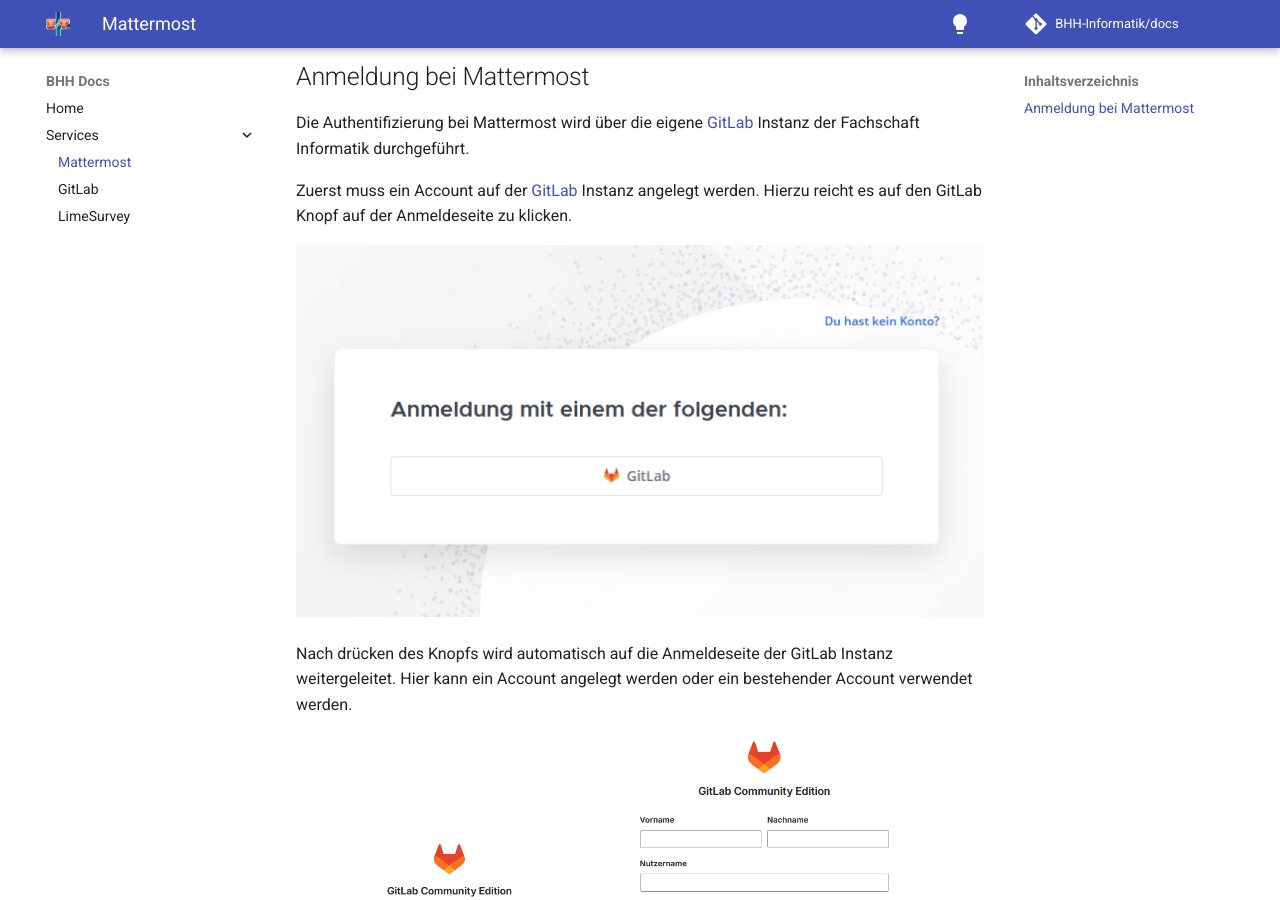
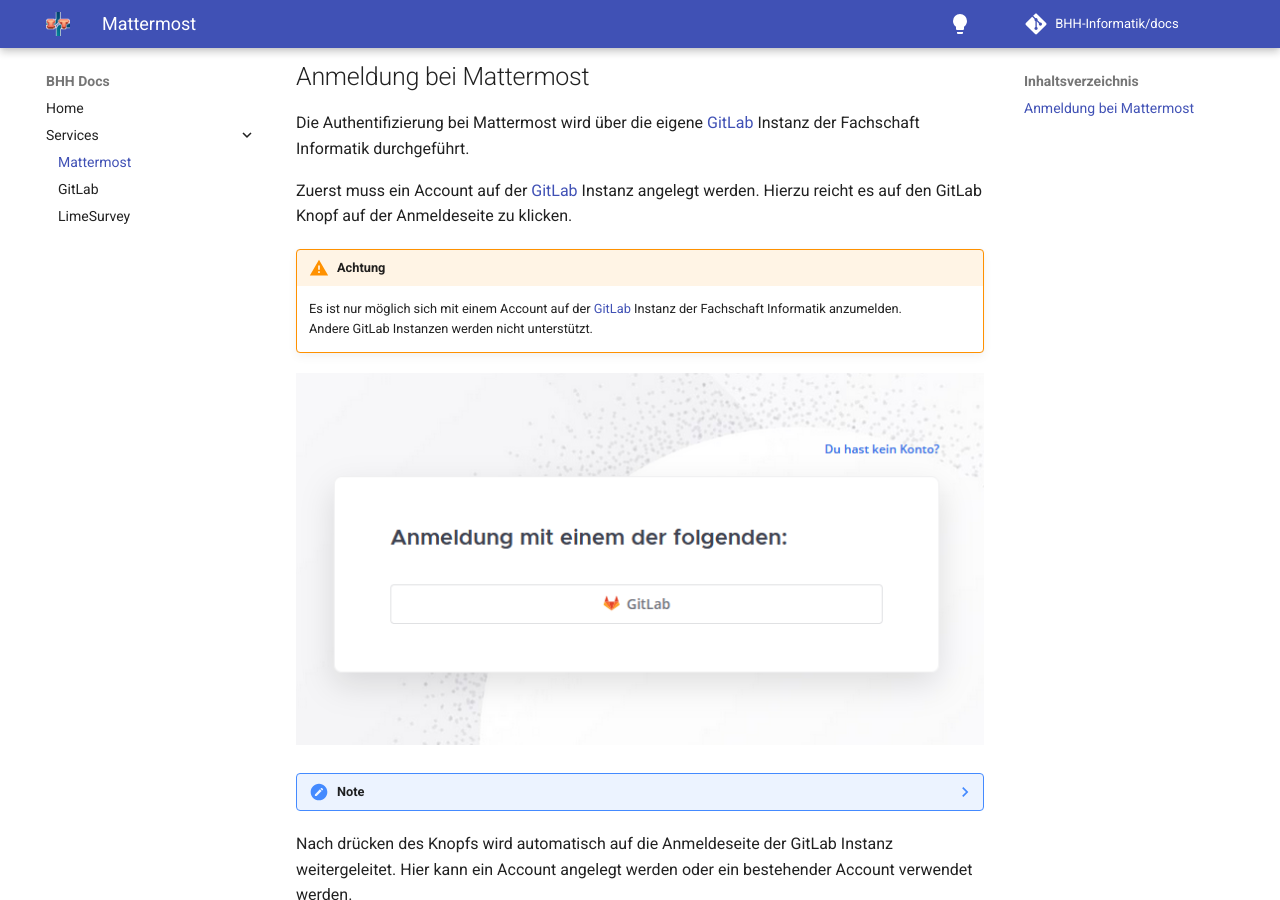
Before and after one commit to BHH-Informatik/docs, an MkDocs documentation site: the page built from docs/services/mattermost.md, in a window 1280 px wide and 900 px high, scrolled down 253 px. Built offline with MkDocs 1.6.1 and Material for MkDocs 9.7.7, drawn with Linux system fonts in a browser that asks for light colours; comment, search, counter and statistics services are not loaded.

Commit message:
Added Admonitions

```diff
--- a/docs/services/mattermost.md
+++ b/docs/services/mattermost.md
@@ -11,7 +11,16 @@
 
 Zuerst muss ein Account auf der [GitLab](../gitlab) Instanz angelegt werden. Hierzu reicht es auf den GitLab Knopf auf der Anmeldeseite zu klicken.
 
+!!! warning "Achtung"
+	Es ist nur möglich sich mit einem Account auf der [GitLab](../gitlab) Instanz der Fachschaft Informatik anzumelden.
+	Andere GitLab Instanzen werden nicht unterstützt.
+
+
 ![Mattermost Anmeldeseite](../images/mattermost-login-field.png)
+
+??? note
+	Der "Du hast kein Konto?" Knopf leitet auf eine Fehlerseite weiter.
+	Es ist nicht möglich sich direkt auf der Mattermost Instanz zu registrieren.
 
 Nach drücken des Knopfs wird automatisch auf die Anmeldeseite der GitLab Instanz weitergeleitet. Hier kann ein Account angelegt werden oder ein bestehender Account verwendet werden.
 
--- a/mkdocs.yml
+++ b/mkdocs.yml
@@ -43,7 +43,6 @@
       exclude:
         - index.md
   - git-revision-date-localized:
-      format: "de_DE"
 
 # Markdown Extensions
 markdown_extensions:
```
